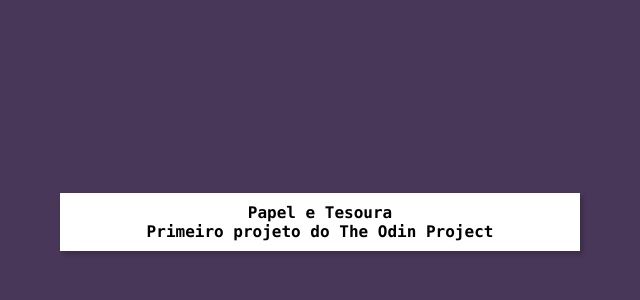
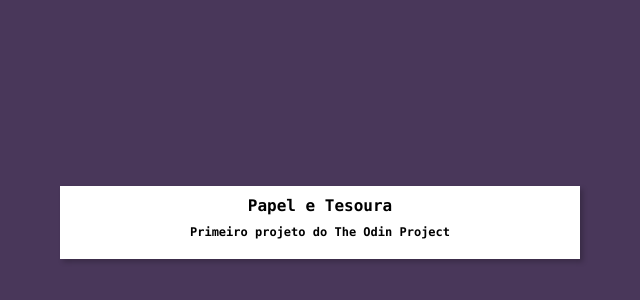
Before and after one commit to WalmirFerJr/Papel-e-Tesoura, a plain HTML site: page index.html in a window 1280 px wide. Shown: the part 178-478 px from the top of the page, without its empty margins (320-960 px from the left). Drawn offline with Linux system fonts and the light colour scheme.

Commit message:
Diminuindo h2 e adicionando padding

```diff
--- a/style.css
+++ b/style.css
@@ -20,3 +20,8 @@ main {
     padding: 10px;
     text-align: center;
 }
+
+h2 {
+    font-size: 12px;
+    margin: 10px;
+}
```
